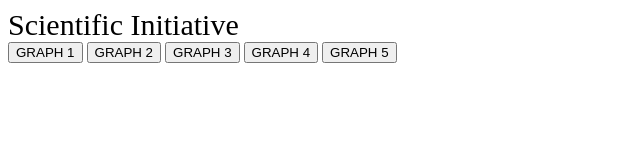
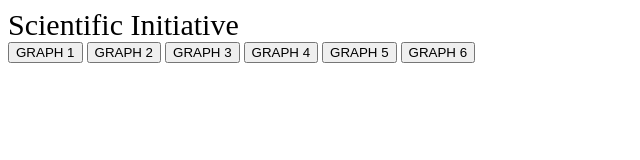
Before and after one commit to AsTunO/UPE---Piloto, a plain HTML site: page index.html in a window 1280 px wide. Shown: the whole page, without its empty margins (0-640 px from the left). Drawn offline with Linux system fonts and the light colour scheme.

Commit message:
add: Graph 6

```diff
--- a/index.html
+++ b/index.html
@@ -31,6 +31,7 @@
         <button onclick="window.location.href='https://ic-datastorytelling-graph-all-usrs-wy.netlify.app/';">GRAPH 3 </button>
         <button onclick="window.location.href='https://graph-50w-50b-ways.netlify.app/';">GRAPH 4 </button>
         <button onclick="window.location.href='https://bubble-chart-ic.netlify.app/';">GRAPH 5 </button>
+        <button onclick="window.location.href='https://graph-by-activity-compare.netlify.app/';">GRAPH 6 </button>
     </main>
 </body>
 </html>
```
